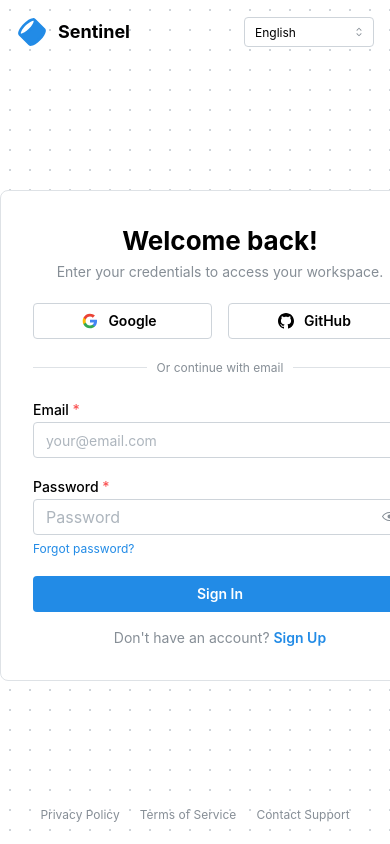
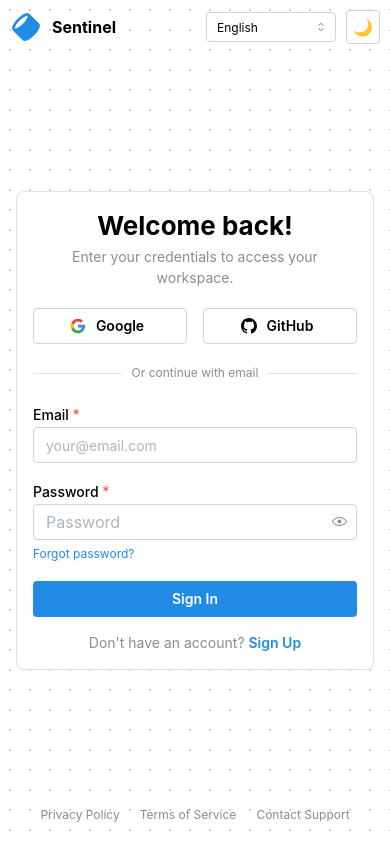
Before and after one commit to rchehd/Sentinel, a React (Vite) app in the folder app/web/: page /login in a window 390 px wide. Built offline with nearby package versions, Linux system fonts and the light colour scheme; no server answers.

Commit message:
Add responsive design support and dark mode toggle to authentication components

```diff
--- a/app/web/src/components/auth/AuthLayout.tsx
+++ b/app/web/src/components/auth/AuthLayout.tsx
@@ -1,5 +1,6 @@
 import { useTranslation } from 'react-i18next'
-import { Box, Group, Text, Select, Anchor } from '@mantine/core'
+import { Box, Group, Text, Select, Anchor, ActionIcon, useMantineColorScheme } from '@mantine/core'
+import { useMediaQuery } from '@mantine/hooks'
 import { supportedLanguages } from '@/i18n'
 
 interface AuthLayoutProps {
@@ -8,6 +9,8 @@ interface AuthLayoutProps {
 
 export function AuthLayout({ children }: AuthLayoutProps) {
   const { t, i18n } = useTranslation()
+  const isMobile = useMediaQuery('(max-width: 480px)')
+  const { colorScheme, toggleColorScheme } = useMantineColorScheme()
 
   return (
     <Box
@@ -22,13 +25,14 @@ export function AuthLayout({ children }: AuthLayoutProps) {
       }}
     >
       {/* Header */}
-      <Group justify="space-between" p="md" style={{ position: 'relative', zIndex: 10 }}>
+      <Group justify="space-between" p={isMobile ? 'xs' : 'md'} style={{ position: 'relative', zIndex: 10 }}>
         <Group gap="xs">
           <SentinelLogo />
-          <Text fw={700} size="lg">
+          <Text fw={700} size={isMobile ? 'md' : 'lg'}>
             Sentinel
           </Text>
         </Group>
+        <Group gap="xs">
           <Select
             size="xs"
             w={130}
@@ -41,12 +45,23 @@ export function AuthLayout({ children }: AuthLayoutProps) {
             allowDeselect={false}
             aria-label={t('common.language')}
           />
+          <ActionIcon
+            variant="default"
+            size="lg"
+            onClick={toggleColorScheme}
+            aria-label="Toggle color scheme"
+          >
+            {colorScheme === 'dark' ? '☀️' : '🌙'}
+          </ActionIcon>
+        </Group>
       </Group>
 
       {/* Main */}
       <Box
-        w={440}
+        w="100%"
+        maw={440}
         mx="auto"
+        px="md"
         style={{
           flex: 1,
           display: 'flex',
--- a/app/web/src/components/auth/LoginForm.tsx
+++ b/app/web/src/components/auth/LoginForm.tsx
@@ -13,11 +13,13 @@ import {
   Stack,
   Alert,
 } from '@mantine/core'
+import { useMediaQuery } from '@mantine/hooks'
 import { SsoButtons } from './SsoButtons'
 
 export function LoginForm() {
   const { t } = useTranslation()
   const navigate = useNavigate()
+  const isMobile = useMediaQuery('(max-width: 480px)')
   const [email, setEmail] = useState('')
   const [password, setPassword] = useState('')
   const [error, setError] = useState('')
@@ -39,7 +41,7 @@ export function LoginForm() {
   }
 
   return (
-    <Paper radius="md" p="xl" withBorder w="100%">
+    <Paper radius="md" p={isMobile ? 'md' : 'xl'} withBorder w="100%">
       <Title order={2} ta="center" mb={4}>
         {t('auth.welcomeBack')}
       </Title>
--- a/app/web/src/components/auth/RegisterForm.tsx
+++ b/app/web/src/components/auth/RegisterForm.tsx
@@ -15,6 +15,7 @@ import {
   Alert,
   Collapse,
 } from '@mantine/core'
+import { useMediaQuery } from '@mantine/hooks'
 import { SsoButtons } from './SsoButtons'
 
 const API_URL = import.meta.env.VITE_API_URL || 'https://api.sentinel.localhost'
@@ -22,6 +23,7 @@ const API_URL = import.meta.env.VITE_API_URL || 'https://api.sentinel.localhost'
 export function RegisterForm() {
   const { t } = useTranslation()
   const navigate = useNavigate()
+  const isMobile = useMediaQuery('(max-width: 480px)')
 
   const [createOrg, setCreateOrg] = useState(false)
   const [email, setEmail] = useState('')
@@ -94,7 +96,7 @@ export function RegisterForm() {
 
   if (success) {
     return (
-      <Paper radius="md" p="xl" withBorder w="100%">
+      <Paper radius="md" p={isMobile ? 'md' : 'xl'} withBorder w="100%">
         <Alert color="green" variant="light" title={t('common.success')}>
           {t('auth.registrationSuccess')}
         </Alert>
@@ -106,7 +108,7 @@ export function RegisterForm() {
   }
 
   return (
-    <Paper radius="md" p="xl" withBorder w="100%">
+    <Paper radius="md" p={isMobile ? 'md' : 'xl'} withBorder w="100%">
       <Title order={2} ta="center" mb={4}>
         {t('auth.createAccount')}
       </Title>
```
Lines whose indentation alone changed are shown as unchanged.
